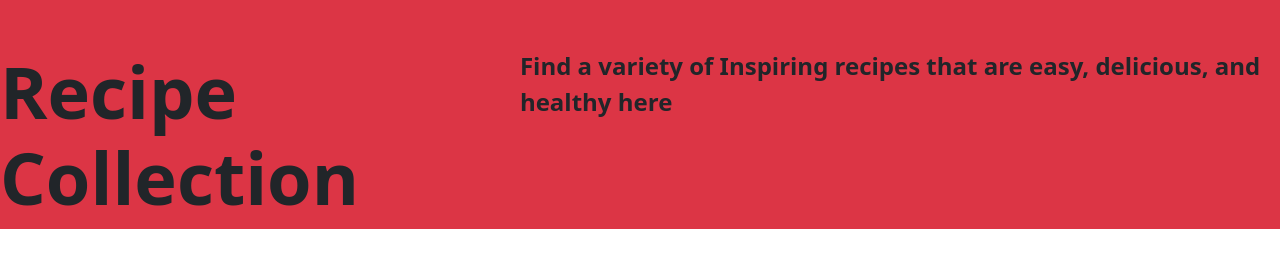
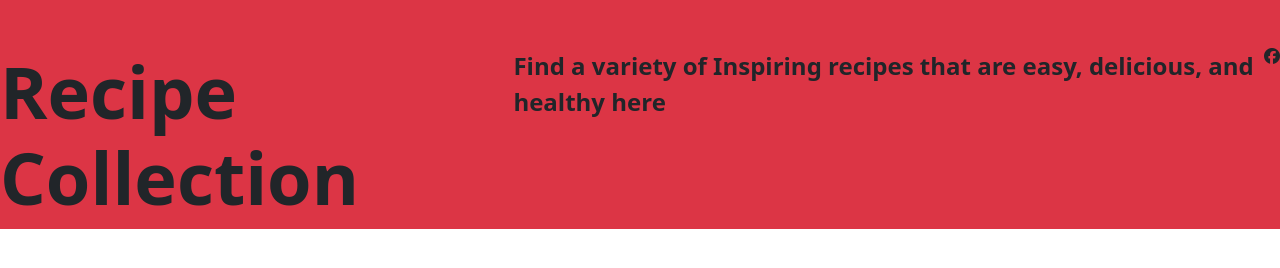
Before and after one commit to sisandamthabela/portfolio-project, a plain HTML site: page index.html in a window 1280 px wide. Drawn offline with nearby package versions, Linux system fonts and the light colour scheme.

Commit message:
added an icon

```diff
--- a/index.html
+++ b/index.html
@@ -34,6 +34,7 @@
         Find a variety of Inspiring recipes that are easy, delicious, and
         healthy here
       </p>
+      <i class="fa-brands fa-facebook"></i>
     </div>
   </body>
 </html>
```
